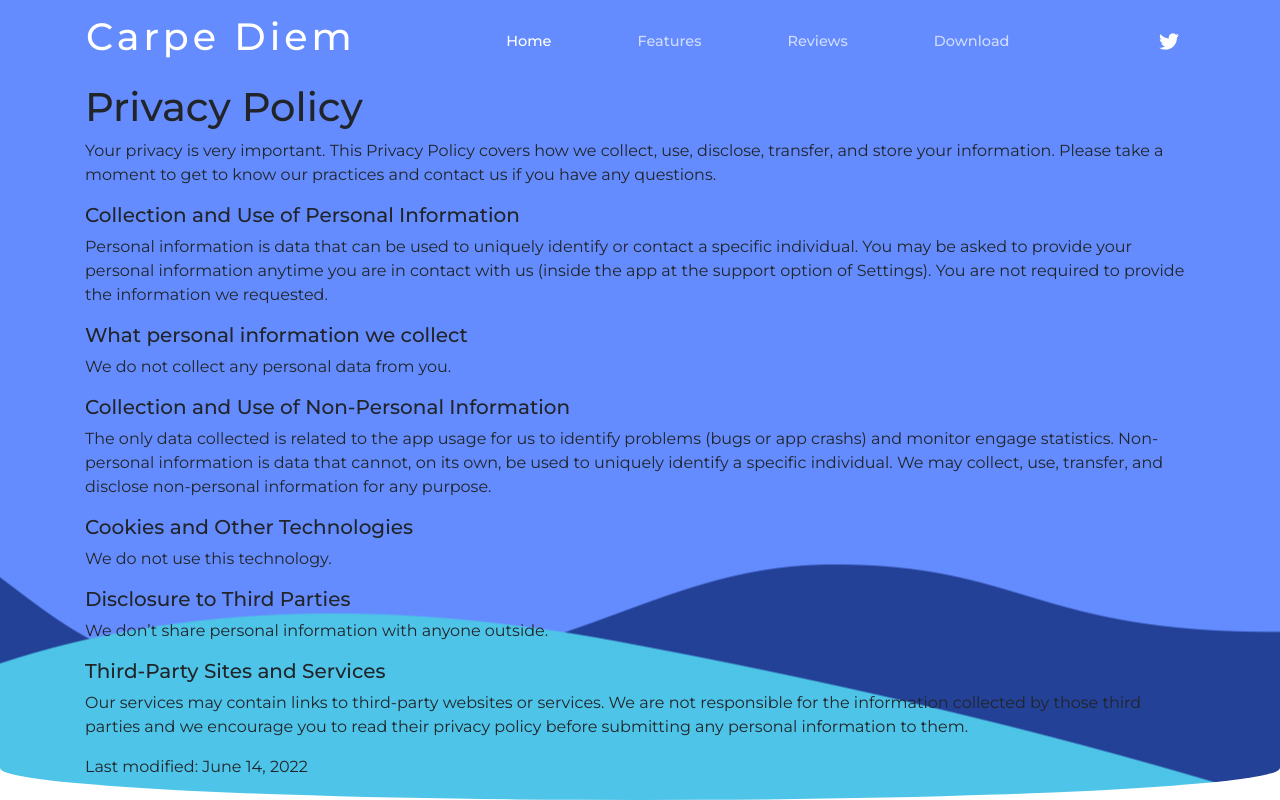
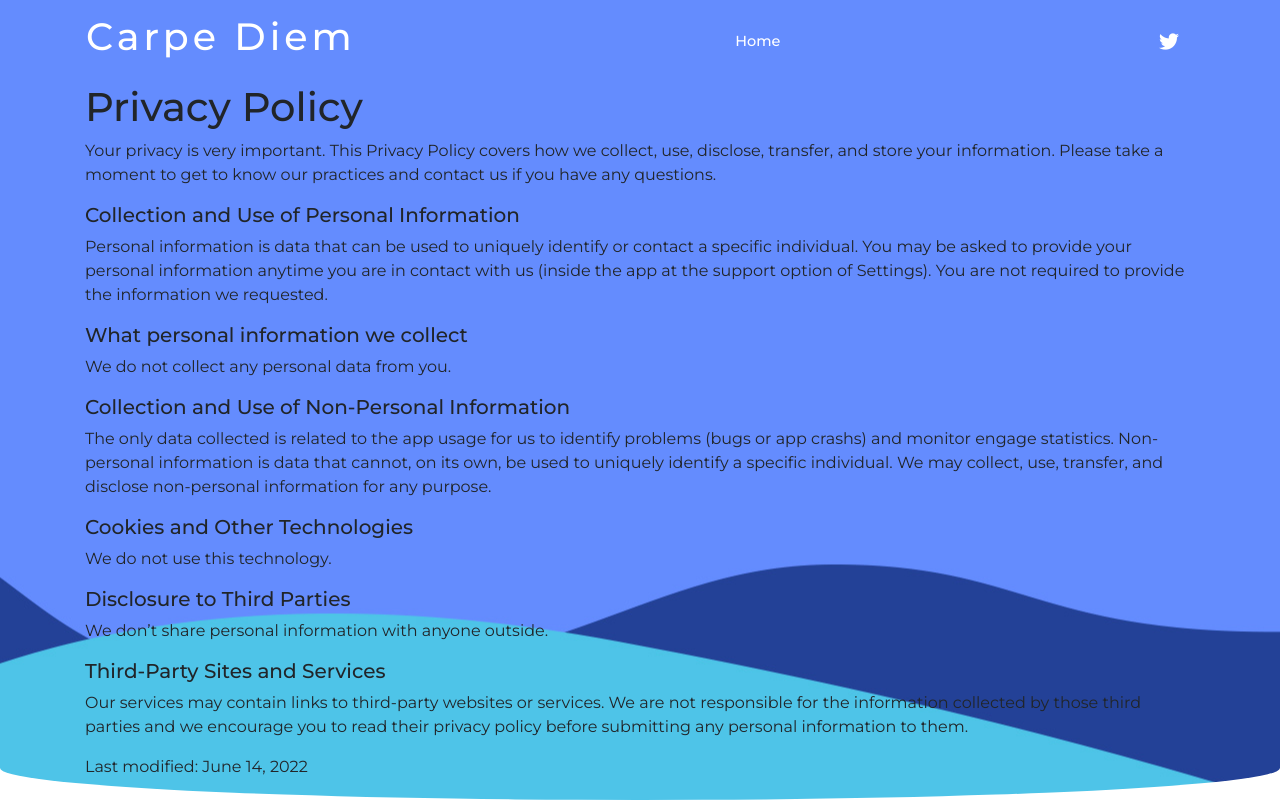
Before and after one commit to ProductivityApplication/CarpeDiemDocs, a plain HTML site: page docs/privacyPolicy.html in a window 1280 px wide. Shown: the top 800 px of the page. Drawn offline with Linux system fonts and the light colour scheme.

Commit message:
Update privacyPolicy.html

```diff
--- a/docs/privacyPolicy.html
+++ b/docs/privacyPolicy.html
@@ -58,16 +58,7 @@
 			<div class="collapse navbar-collapse" id="navbarSupportedContent">
 				<ul class="navbar-nav nav-items-center ml-auto mr-auto">
 					<li class="nav-item active">
-						<a class="nav-link" href="#">Home <span class="sr-only">(current)</span></a>
-					</li>
-					<li class="nav-item">
-						<a class="nav-link" href="#" onclick="$('#fh5co-features').goTo();return false;">Features</a>
-					</li>
-					<li class="nav-item">
-						<a class="nav-link" href="#" onclick="$('#fh5co-reviews').goTo();return false;">Reviews</a>
-					</li>
-					<li class="nav-item">
-						<a class="nav-link" href="#"  onclick="$('#fh5co-download').goTo();return false;">Download</a>
+						<a class="nav-link" href="https://productivityapplication.github.io/CarpeDiemDocs/index.html">Home <span class="sr-only">(current)</span></a>
 					</li>
 				</ul>
 				<div class="social-icons-header">
```
